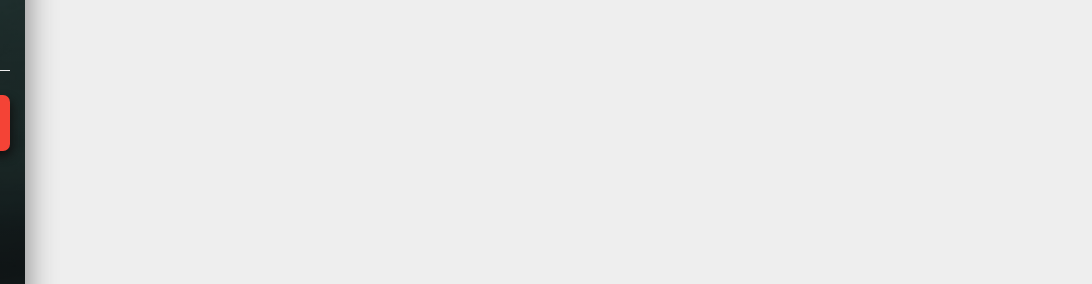
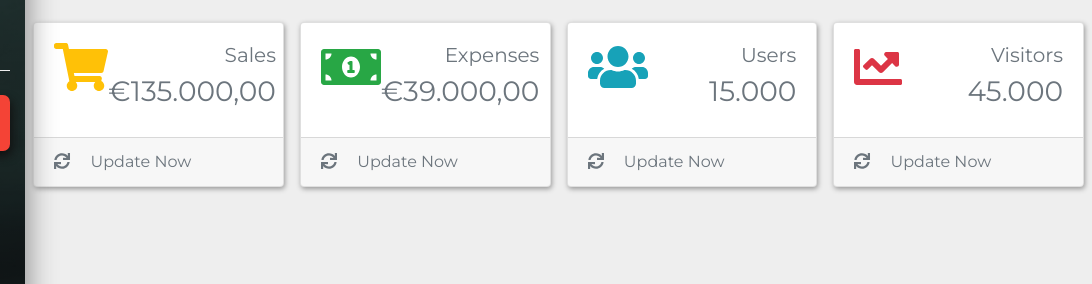
Before and after one commit to alimohamed-moussa/Admin-Dashboard, a plain HTML site: page index.html in a window 1280 px wide. Shown: the part 66-350 px from the top of the page, 188-1280 px from the left. Drawn offline with nearby package versions, Linux system fonts and the light colour scheme.

Commit message:
second commit

```diff
--- a/index.html
+++ b/index.html
@@ -122,6 +122,87 @@
       </div>
     <!--Modal-->
 
+    <!--Cards-->
+    <section>
+      <div class="container-fluid">
+        <div class="row">
+          <div class="col-xl-10 col-lg-9 col-md-8 ml-auto">
+            <div class="row pt-md-5 mt-md-3 mb-5">
+                <div class="col-xl-3 col-sm-6 p-2">
+                  <div class="card common-card">
+                    <div class="card-body">
+                      <div class="d-flex justify-content-between">
+                        <i class="fas fa-shopping-cart fa-3x text-warning"></i>
+                        <div class="text-right text-secondary">
+                          <h5>Sales</h5>
+                          <h3>€135.000,00</h3>
+                        </div>
+                      </div>
+                    </div>
+                    <div class="card-footer text-secondary">
+                      <i class="fas fa-sync mr-3"></i>
+                      <span>Update Now</span>
+                    </div>
+                  </div>
+                </div>
+                <div class="col-xl-3 col-sm-6 p-2">
+                    <div class="card common-card">
+                        <div class="card-body">
+                          <div class="d-flex justify-content-between">
+                            <i class="fas fa-money-bill-alt fa-3x text-success"></i>
+                            <div class="text-right text-secondary">
+                              <h5>Expenses</h5>
+                              <h3>€39.000,00</h3>
+                            </div>
+                          </div>
+                        </div>
+                        <div class="card-footer text-secondary">
+                          <i class="fas fa-sync mr-3"></i>
+                          <span>Update Now</span>
+                        </div>
+                    </div>
+                </div>
+                <div class="col-xl-3 col-sm-6 p-2">
+                  <div class="card common-card">
+                        <div class="card-body">
+                          <div class="d-flex justify-content-between">
+                            <i class="fas fa-users fa-3x text-info"></i>
+                            <div class="text-right text-secondary">
+                              <h5>Users</h5>
+                              <h3>15.000</h3>
+                            </div>
+                          </div>
+                        </div>
+                        <div class="card-footer text-secondary">
+                          <i class="fas fa-sync mr-3"></i>
+                          <span>Update Now</span>
+                        </div>
+                    </div>
+                </div>
+                <div class="col-xl-3 col-sm-6 p-2">
+                    <div class="card common-card">
+                        <div class="card-body">
+                          <div class="d-flex justify-content-between">
+                            <i class="fas fa-chart-line fa-3x text-danger"></i>
+                            <div class="text-right text-secondary">
+                              <h5>Visitors</h5>
+                              <h3>45.000</h3>
+                            </div>
+                          </div>
+                        </div>
+                        <div class="card-footer text-secondary">
+                          <i class="fas fa-sync mr-3"></i>
+                          <span>Update Now</span>
+                        </div>
+                      </div>
+                </div>
+            </div>
+          </div>
+        </div>
+      </div>
+    </section>
+    <!--Ends of Cards-->
+
     <!--End of Modal-->
 
 
--- a/style.css
+++ b/style.css
@@ -83,3 +83,14 @@ body {
  }
 
 /* End of Navbar */
+
+/* cards */
+.common-card {
+  box-shadow: 1px 2px 5px #999;
+  transition: all .4s;
+}
+.common-card:hover {
+  box-shadow: 2px 3px 15px #999;
+  transform: translateY(-1px);
+}
+ /* End of card */
```
